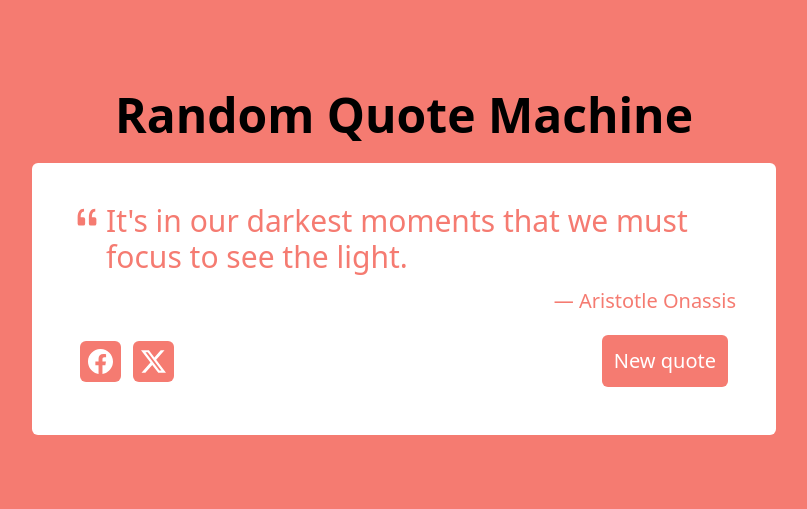
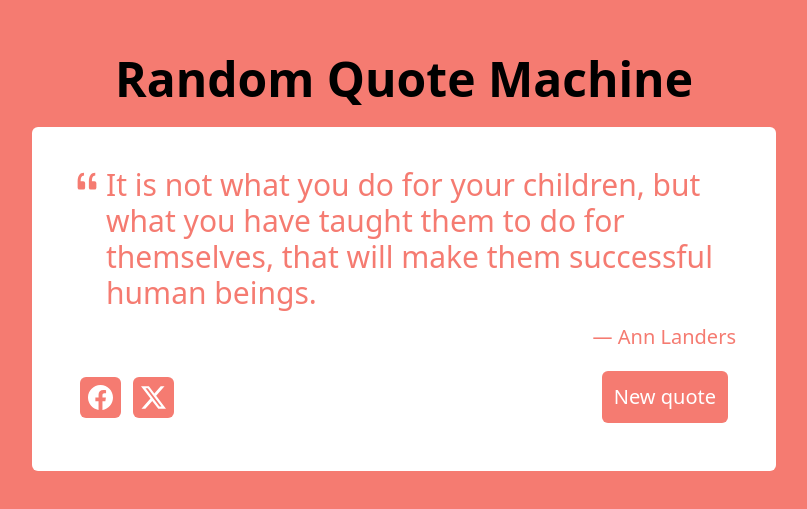
Before and after one commit to kenedyolisi/random_quote_generator, a React (Vite) app: page / in a window 1280 px wide. Shown: the part 137-646 px from the top of the page, without its empty margins (236-1043 px from the left). Built offline with nearby package versions, Linux system fonts and the light colour scheme.

Commit message:
refactor: implement starting with a random quote

```diff
--- a/src/app.tsx
+++ b/src/app.tsx
@@ -5,11 +5,6 @@ export default function App() {
   const [color, setColor] = useState(
     `rgb(${random(0, 255)}, ${random(0, 255)}, ${random(0, 255)})`
   );
-
-  const [quote, setQuote] = useState([
-    "Aristotle Onassis",
-    "It's in our darkest moments that we must focus to see the light.",
-  ]);
 
   const quotes: string[][] = [];
 
@@ -19,6 +14,9 @@ export default function App() {
     }
   }
 
+  shuffleArr(quotes);
+
+  const [quote, setQuote] = useState(quotes[0]);
   function random(min: number, max: number) {
     return Math.floor(Math.random() * (max - min + 1)) + min;
   }
```
